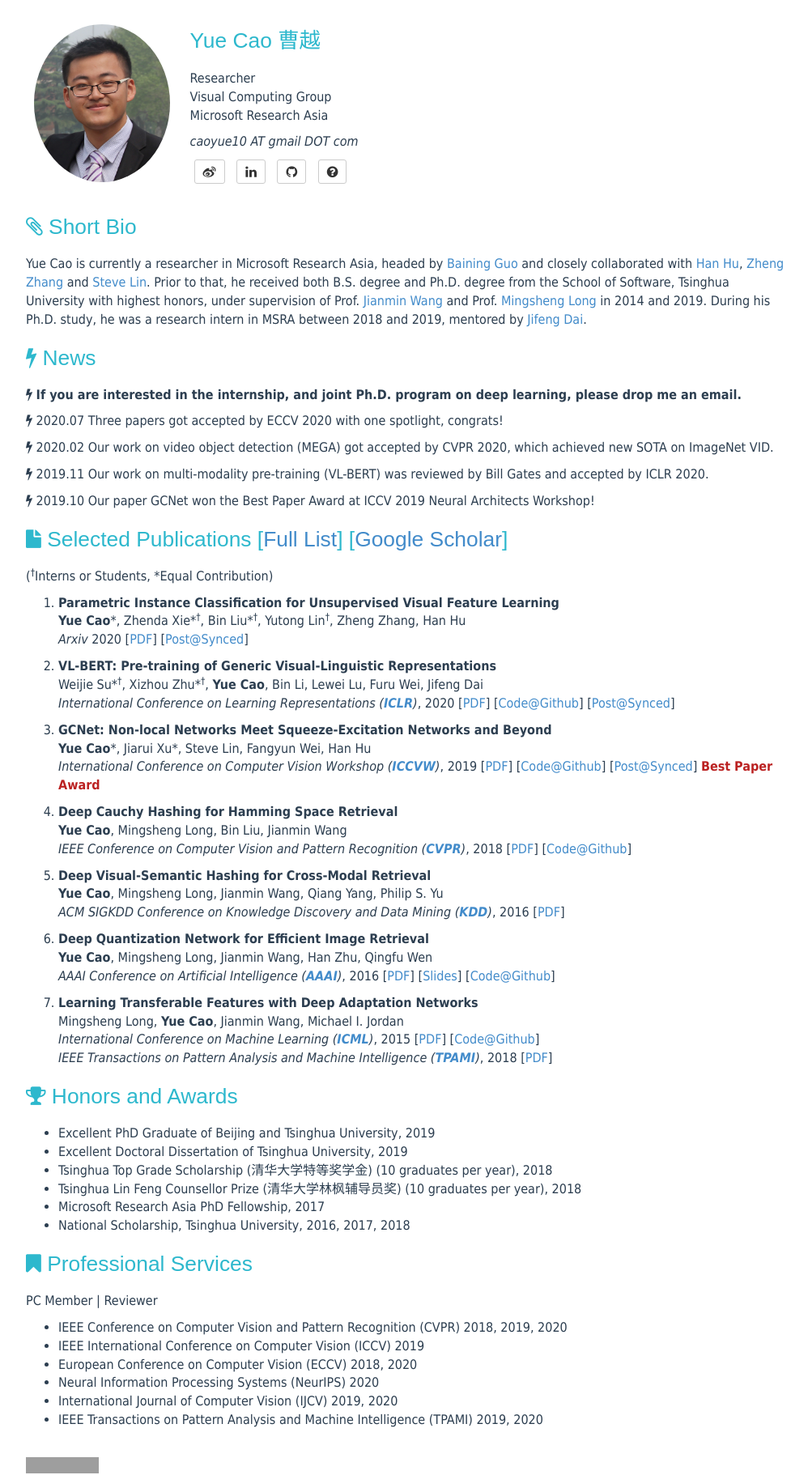
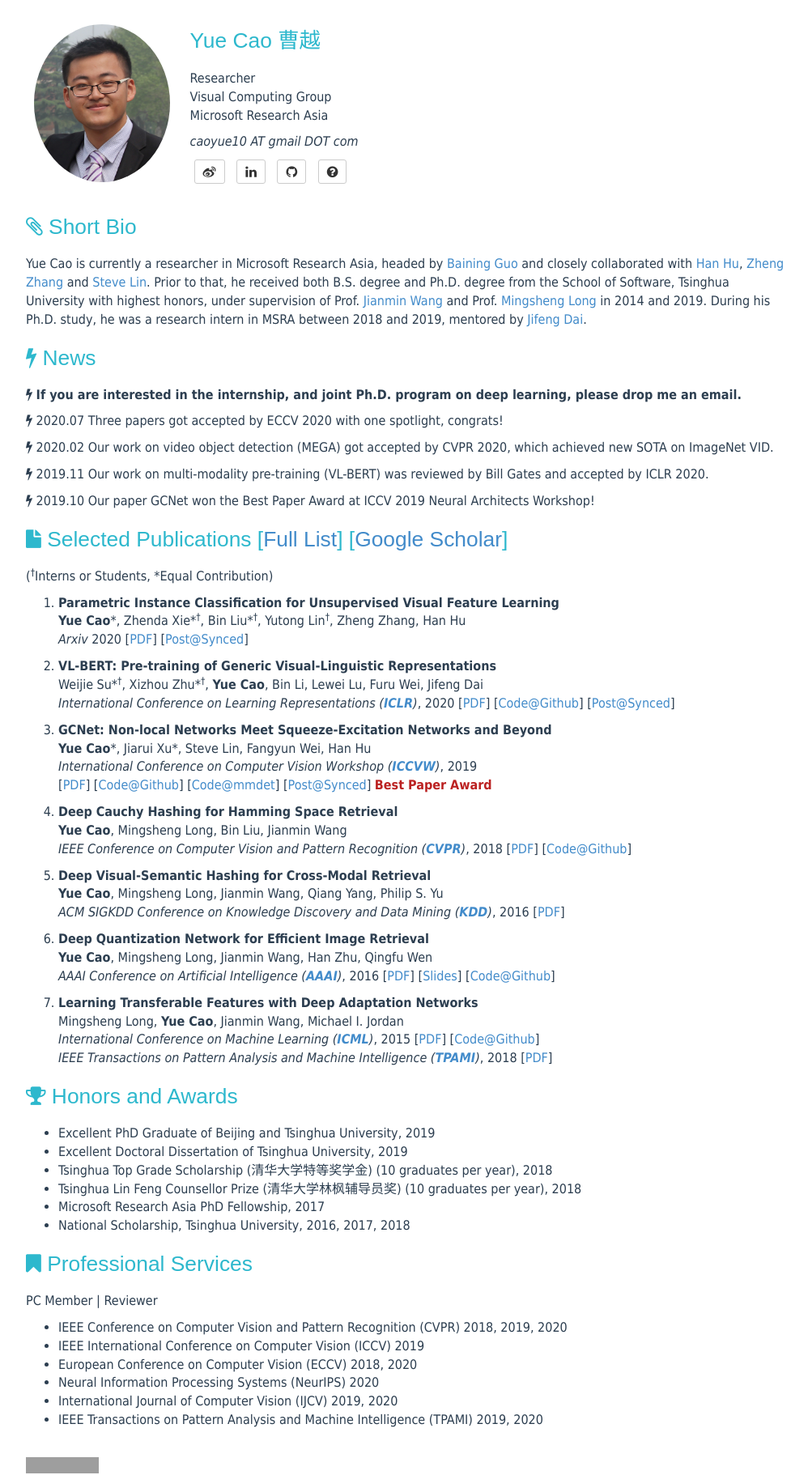
Before and after one commit to caoyue10/caoyue10.github.io, a Jekyll site: the page built from index.html, in a window 1280 px wide. Shown: the whole page at 81% size, without its empty margins (138-1136 px from the left). Built offline with Jekyll 4.4.1, drawn with Linux system fonts in a browser that asks for light colours; the list of posts is cut into pages by our own code; grey boxes are pictures that could not be loaded.

Commit message:
Update index.html

```diff
--- a/index.html
+++ b/index.html
@@ -59,7 +59,8 @@
       <li>
 	<p><strong>GCNet: Non-local Networks Meet Squeeze-Excitation Networks and Beyond</strong><br>
             <strong>Yue Cao</strong>*, Jiarui Xu*, Steve Lin, Fangyun Wei, Han Hu<br>
-            <em>International Conference on Computer Vision Workshop (<a href="http://iccv2019.thecvf.com/"><strong>ICCVW</strong></a>)</em>, 2019 [<a href="https://arxiv.org/pdf/1904.11492.pdf">PDF</a>] [<a href="https://github.com/xvjiarui/GCNet">Code@Github</a>]  [<a href="https://www.jiqizhixin.com/articles/2019-05-06-12">Post@Synced</a>] <span class="highlight"><strong>Best Paper Award</strong></span>
+            <em>International Conference on Computer Vision Workshop (<a href="http://iccv2019.thecvf.com/"><strong>ICCVW</strong></a>)</em>, 2019 <br>
+	    [<a href="https://arxiv.org/pdf/1904.11492.pdf">PDF</a>] [<a href="https://github.com/xvjiarui/GCNet">Code@Github</a>]  [<a href="https://github.com/open-mmlab/mmdetection/tree/master/configs/gcnet">Code@mmdet</a>]  [<a href="https://www.jiqizhixin.com/articles/2019-05-06-12">Post@Synced</a>] <span class="highlight"><strong>Best Paper Award</strong></span>
             </p>
       </li>
       <li>
```
